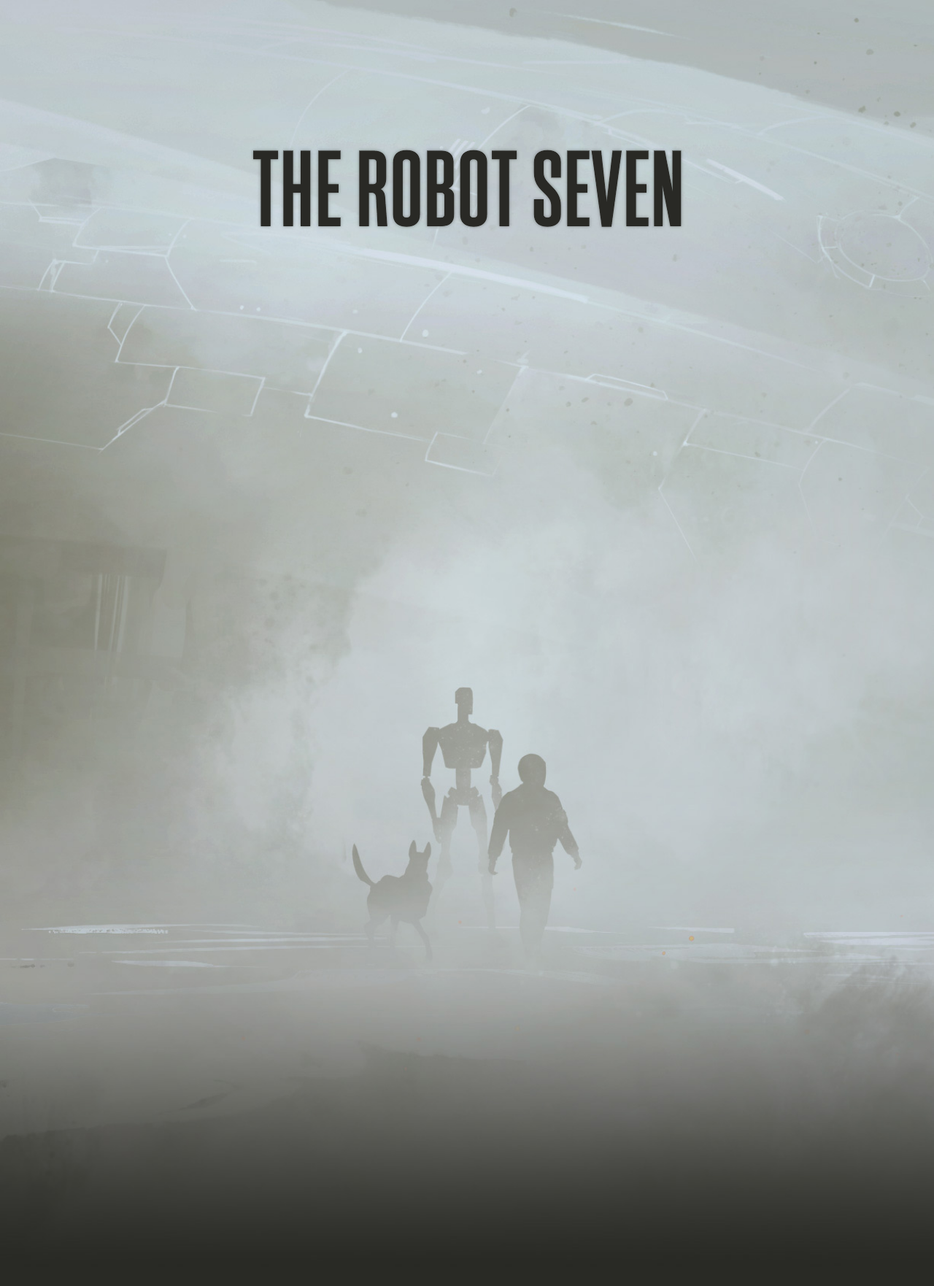
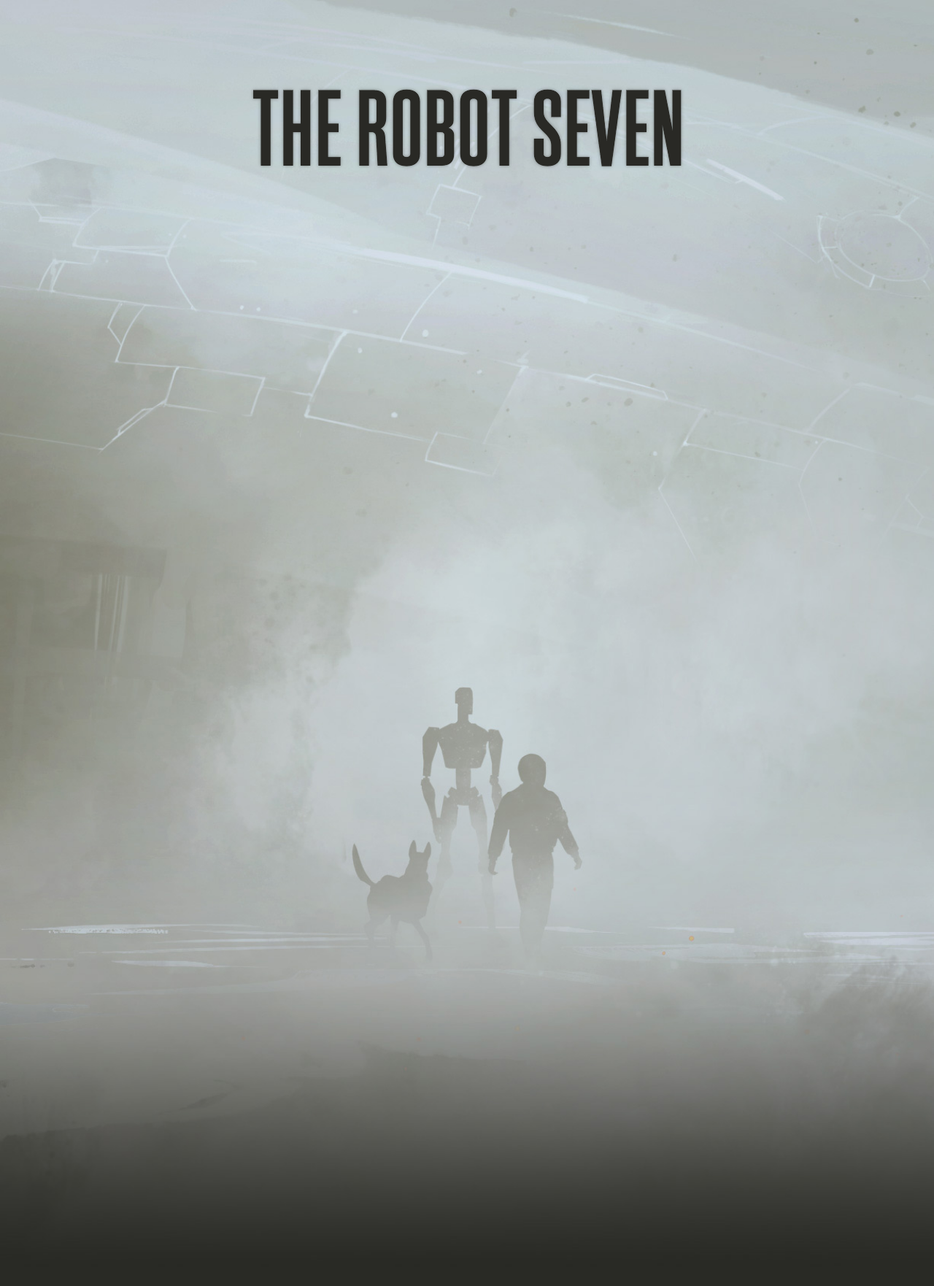
Before and after one commit to icosahedra/therobotseven, a Jekyll site: the page built from index.html, in a window 1280 px wide. Shown: the whole page at 73% size. Built offline with Jekyll 4.4.1, drawn with Linux system fonts in a browser that asks for light colours.

Commit message:
more header

```diff
--- a/_sass/_layout.scss
+++ b/_sass/_layout.scss
@@ -21,7 +21,7 @@
 }
 .header-wrapper{
     position: absolute;
-    top: 0px;
+    top: 13%;
     left:0px;
     height:400px;
     width: 100%;
@@ -30,7 +30,7 @@
 #logo{
     position: relative;
     display: block;
-    top: 200px;
+
 
     margin-left:auto;
     margin-right:auto;
```
